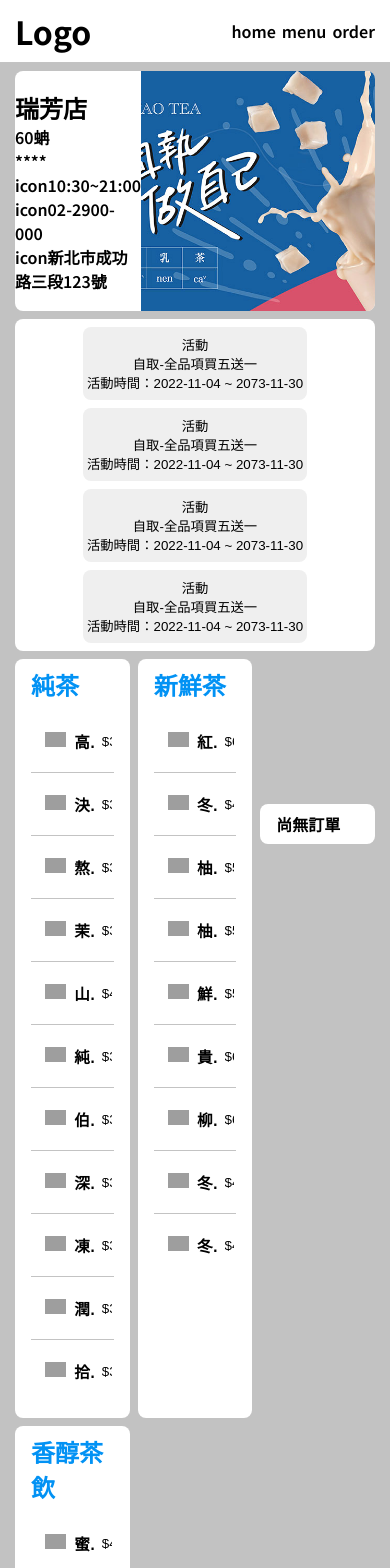
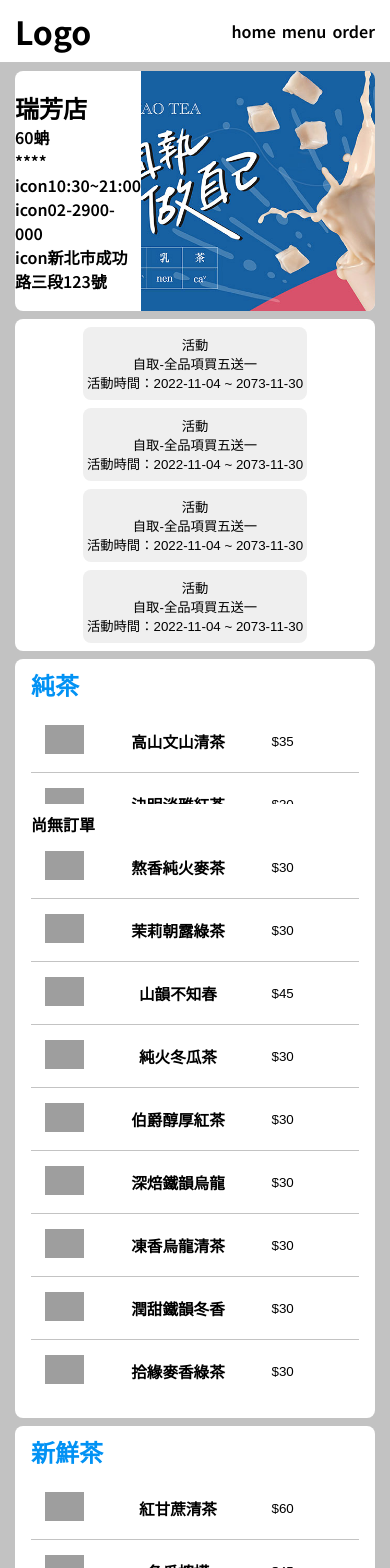
Before and after one commit to RyanShih-822/kagePanda, a React (Vite) app: page / in a window 390 px wide. Shown: the top 1568 px of the page. Built offline with nearby package versions, Linux system fonts and the light colour scheme; grey boxes are pictures that could not be loaded.

Commit message:
feat: 調整grid切版

```diff
--- a/src/AppContainer.jsx
+++ b/src/AppContainer.jsx
@@ -4,7 +4,7 @@ export default function AppContainer() {
   return (
     <>
       <Header />
-      <main className="container flex-column gap-4 mt-4 mb-4">
+      <main className="container flex-column gap-4 mt-4 mb-4 justify-content-start">
         <Banner />
         <DiscountInfo />
         <Service />
--- a/src/components/order/Aside.jsx
+++ b/src/components/order/Aside.jsx
@@ -1,5 +1,7 @@
 import { Card } from "@/components/ui";
 
 export default function Aside({ ...props }) {
-  return <Card htmlTag="aside" className="aside align-self-start" {...props} />;
+  return (
+    <Card htmlTag="aside" className="order-aside align-self-start" {...props} />
+  );
 }
--- a/src/css/components.css
+++ b/src/css/components.css
@@ -53,20 +53,51 @@
   padding: calc(var(--spacer) * 4) calc(var(--spacer) * 8);
 }
 
-.aside {
+.single-ellipsis {
+  overflow: hidden;
+  text-overflow: ellipsis;
+  white-space: nowrap;
+}
+
+.menu-section {
+  display: grid;
+  grid-template-columns: repeat(3, minmax(0, 1fr));
+}
+
+@media screen and (max-width: 1024px) {
+  .menu-section {
+    grid-template-columns: repeat(2, minmax(0, 1fr));
+  }
+}
+
+@media screen and (max-width: 768px) {
+  .menu-section {
+    grid-template-columns: repeat(1, minmax(0, 1fr));
+  }
+}
+
+.order-aside {
   position: sticky;
   top: 64px;
 }
 
 @media screen and (max-width: 1024px) {
-  .aside {
+  .order-aside {
     margin-top: auto;
     bottom: 0;
+    grid-column: 1 / -1;
   }
 }
 
-.single-ellipsis {
-  overflow: hidden;
-  text-overflow: ellipsis;
-  white-space: nowrap;
+.drink-container {
+  display: grid;
+  grid-template-columns: repeat(2, minmax(0, 1fr));
+  grid-column: 1 / 3;
 }
+
+@media screen and (max-width: 768px) {
+  .drink-container {
+    grid-template-columns: repeat(1, minmax(0, 1fr));
+    grid-column: 1 / -1;
+  }
+}
--- a/src/css/grid.css
+++ b/src/css/grid.css
@@ -25,3 +25,7 @@
 .row-end-2 {
   grid-row-start: 2;
 }
+
+.col-span-full {
+  grid-column: 1 / -1;
+}
--- a/src/page/Service.jsx
+++ b/src/page/Service.jsx
@@ -18,9 +18,9 @@ export default function Service() {
   }
 
   return (
-    <section className="w-full d-grid grid-cols-3 gap-4 position-relative">
+    <section className="menu-section w-full gap-4 position-relative">
       <DialogContextProvider>
-        <div className="col-start-1 col-end-3 d-grid grid-cols-2 gap-4">
+        <div className="drink-container gap-4">
           {drinkData?.map(({ title, productList }) => (
             <ProductList key={title} title={title} productList={productList} />
           ))}
```
